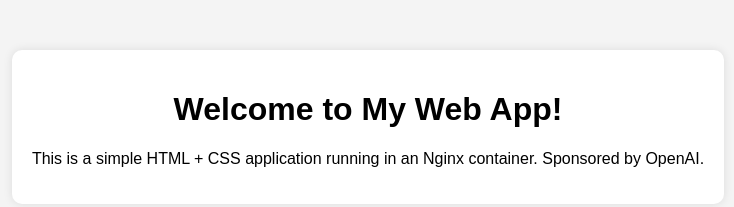
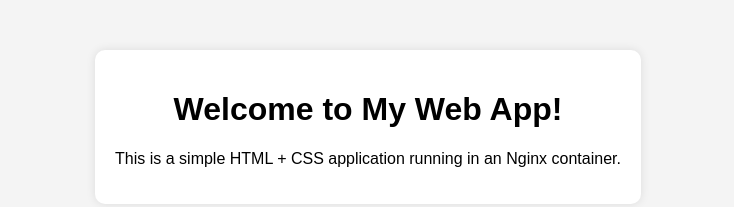
Before and after one commit to kpivlab/Lab1Bulakh, a plain HTML site: page web/index.html in a window 1280 px wide. Shown: the whole page, without its empty margins (272-1006 px from the left). Drawn offline with Linux system fonts and the light colour scheme.

Commit message:
Update index.html

```diff
--- a/web/index.html
+++ b/web/index.html
@@ -9,7 +9,7 @@
 <body>
     <div class="container">
         <h1>Welcome to My Web App!</h1>
-        <p>This is a simple HTML + CSS application running in an Nginx container. Sponsored by OpenAI.</p>
+        <p>This is a simple HTML + CSS application running in an Nginx container.</p>
     </div>
 </body>
 </html>
```
